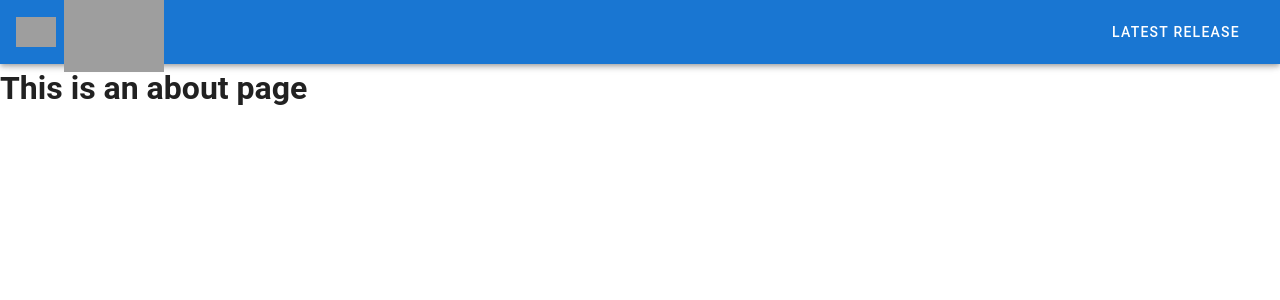
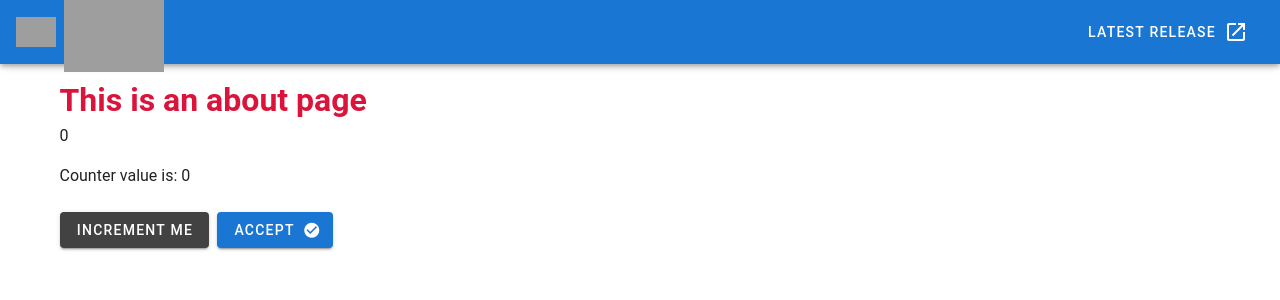
Before and after one commit to rswindells/vue2-vitefy, a Vue app: page /about in a window 1280 px wide. Shown: the top 300 px of the page. Built offline with nearby package versions, Linux system fonts and the light colour scheme; grey boxes are pictures that could not be loaded.

Commit message:
Added mdi cdn, store eg to file, check scss works

```diff
--- a/index.html
+++ b/index.html
@@ -5,6 +5,7 @@
     <link rel="icon" href="/favicon.ico" />
     <meta name="viewport" content="width=device-width, initial-scale=1.0" />
     <title>Vite App</title>
+    <link rel="stylesheet" href="https://cdn.jsdelivr.net/npm/@mdi/font@latest/css/materialdesignicons.min.css" />
   </head>
   <body>
     <div id="app"></div>
--- a/package.json
+++ b/package.json
@@ -6,6 +6,7 @@
     "build": "run-p type-check build-only",
     "preview": "vite preview --port 4173",
     "test:unit": "vitest --environment jsdom",
+    "test:unit:verbose": "vitest --environment jsdom --reporter verbose",
     "test:e2e": "start-server-and-test preview http://localhost:4173/ 'cypress open --e2e'",
     "test:e2e:ci": "start-server-and-test preview http://localhost:4173/ 'cypress run --e2e'",
     "build-only": "vite build",
--- a/src/views/AboutView.vue
+++ b/src/views/AboutView.vue
@@ -1,5 +1,52 @@
+<script lang="ts">
+import { defineComponent } from 'vue'
+import { mapState, mapActions } from 'pinia'
+import { useCounterStore } from '@/stores/counter'
+
+export default defineComponent({
+  data: (): {
+    msg: string
+    counterMsg: string
+  } => ({
+    msg: 'This is an about page',
+    counterMsg: 'Counter value is: '
+  }),
+  computed: {
+    ...mapState(useCounterStore, {
+      doubleCounter: store => store.counter * 2
+    }),
+    compCounterMsg(): string {
+      return this.counterMsg + this.doubleCounter
+    }
+  },
+  methods: {
+    ...mapActions(useCounterStore, ['increment'])
+  }
+})
+</script>
+
+<style lang="scss" scoped></style>
 <template>
-  <div class="about">
-    <h1>This is an about page</h1>
-  </div>
+  <v-container class="about">
+    <v-row>
+      <v-col>
+        <h1>{{ msg }}</h1>
+        <p>{{ doubleCounter }}</p>
+        <p>{{ compCounterMsg }}</p>
+        <v-btn color="secondary" @click="increment">INCREMENT ME</v-btn>
+        <v-btn class="ma-2" color="primary" dark>
+          Accept
+          <v-icon dark right> mdi-checkbox-marked-circle </v-icon>
+        </v-btn>
+      </v-col>
+    </v-row>
+  </v-container>
 </template>
+
+<style lang="scss">
+.about {
+  h1 {
+    color: crimson;
+  }
+}
+</style>
--- a/vite.config.ts
+++ b/vite.config.ts
@@ -15,7 +15,8 @@ export default defineConfig({
     vue2(),
     vue2Jsx(),
     legacy({
-      targets: ['ie >= 11'],
+      // targets: ['ie >= 11'],
+      targets: ['> 1%', 'last 2 versions', 'not dead'],
       additionalLegacyPolyfills: ['regenerator-runtime/runtime']
     }),
     Components({
```
